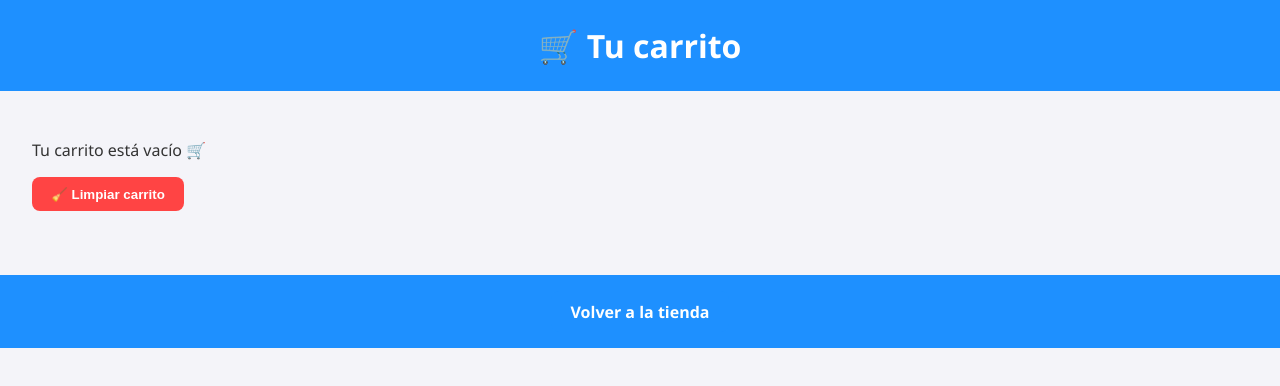
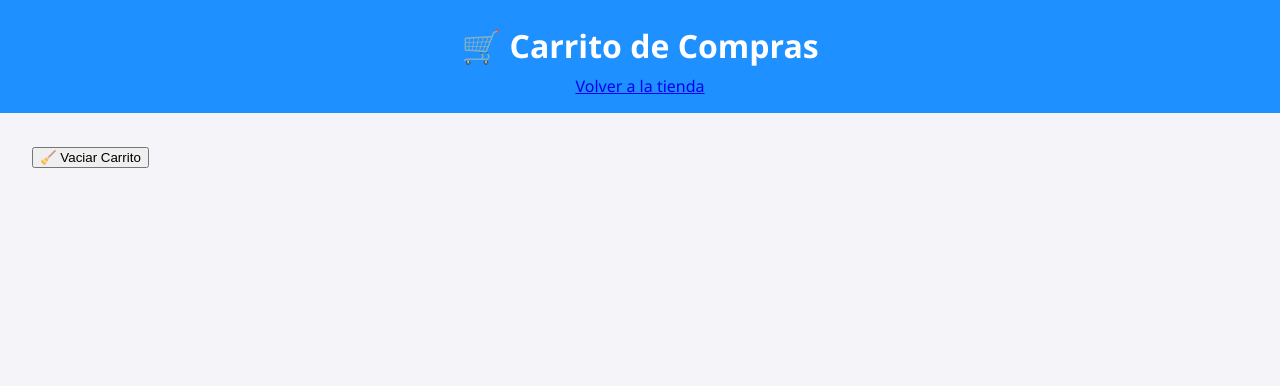
Before and after one commit to DiegoNicolas1992/Casa-nova-json, a website: page public/carrito.html in a window 1280 px wide. Drawn offline with Linux system fonts and the light colour scheme.

Commit message:
Update carrito.html

```diff
--- a/public/carrito.html
+++ b/public/carrito.html
@@ -3,22 +3,24 @@
 <head>
   <meta charset="UTF-8">
   <meta name="viewport" content="width=device-width, initial-scale=1.0">
-  <title>Carrito de compras</title>
+  <title>Carrito - Casa Nova</title>
   <link rel="stylesheet" href="styles/styles.css">
 </head>
 <body>
   <header>
-    <h1>🛒 Tu carrito</h1>
+    <h1>🛒 Carrito de Compras</h1>
+    <nav>
+      <a href="index.html">Volver a la tienda</a>
+    </nav>
   </header>
 
   <main>
-    <section id="carrito"></section>
-    <button id="limpiarCarrito" class="btn btn-danger">🧹 Limpiar carrito</button>
+    <section id="carrito" class="carrito"></section>
+    <div class="acciones">
+      <button id="vaciar">🧹 Vaciar Carrito</button>
+      <h3 id="total"></h3>
+    </div>
   </main>
-
-  <footer>
-    <a href="index.html" class="btn">Volver a la tienda</a>
-  </footer>
 
   <script src="scripts/carrito.js"></script>
 </body>
```
